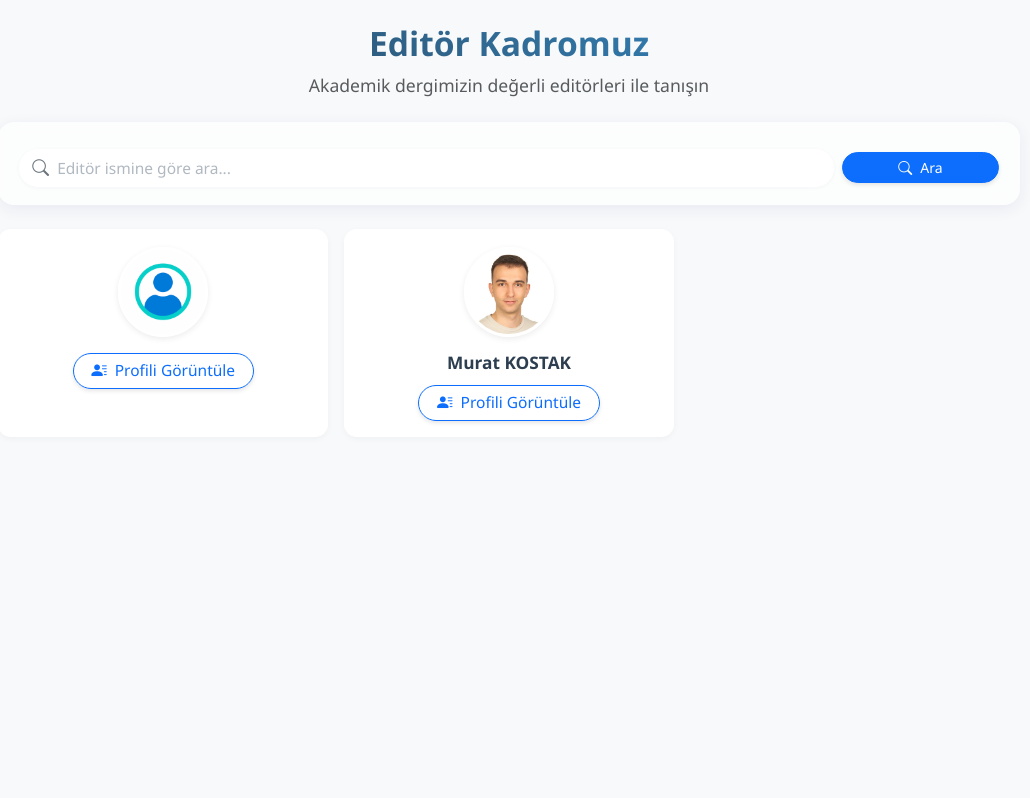
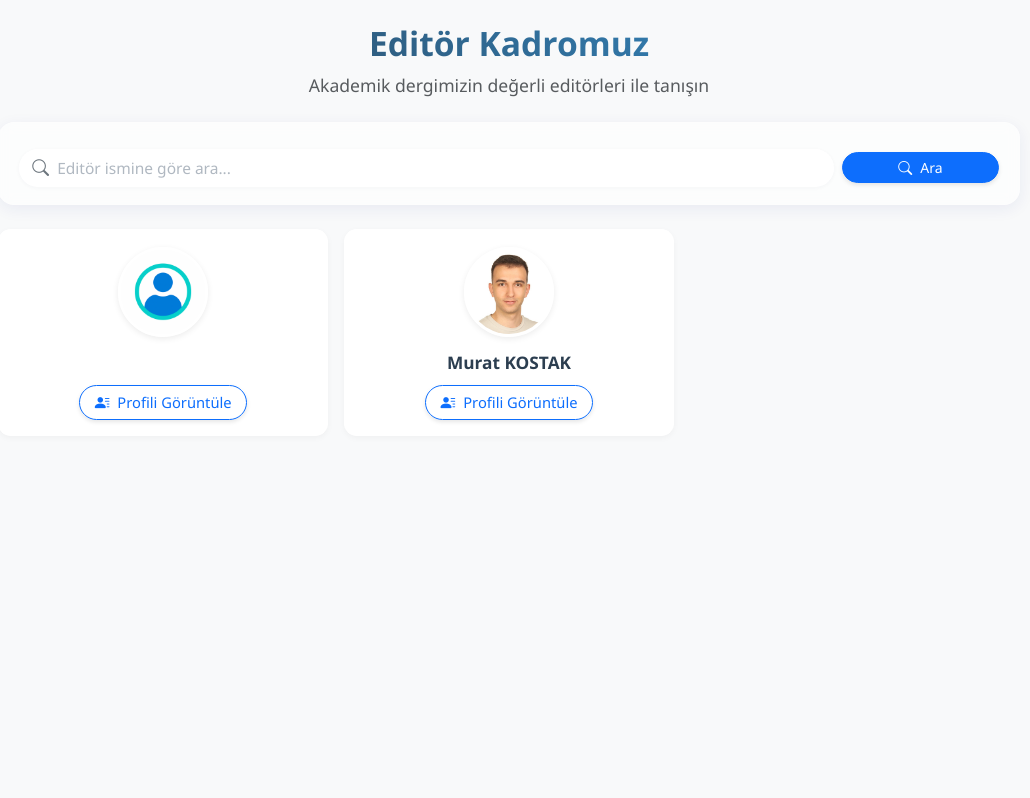
Before and after one commit to Mkosttak/academic_journal, a Django app: page /editorler/ in a window 1280 px wide. Shown: the part 151-949 px from the top of the page, without its empty margins (131-1161 px from the left). Run offline with Django 5.2, Linux system fonts and the light colour scheme; data comes from the database, SQL or seed files in the repository; both versions use the stored data as it was after the commit; some libraries are stand-ins or nearby versions.

Commit message:
sorunsuz çalışıyor

```diff
--- a/templates/pages/editorler.html
+++ b/templates/pages/editorler.html
@@ -97,6 +97,8 @@
     position: relative;
     overflow: hidden;
     box-shadow: 0 2px 6px rgba(0,0,0,0.04);
+    display: flex;
+    flex-direction: column;
 }
 
 .editor-card:hover {
@@ -149,6 +151,12 @@
     color: #6c757d;
 }
 
+.editor-info {
+    display: flex;
+    flex-direction: column;
+    flex: 1;
+}
+
 .editor-name {
     font-size: 1.08rem;
     font-weight: 600;
@@ -162,14 +170,19 @@
     line-height: 1.5;
     margin-bottom: 1rem;
     min-height: 3.2em;
+    flex: 1;
 }
 
 .btn-outline-primary {
     border-width: 1.5px;
     font-weight: 500;
-    padding: 0.35rem 1.1rem;
-    font-size: 0.97rem;
+    padding: 0.35rem 0.9rem;
+    font-size: 0.92rem;
     transition: all 0.2s ease;
+    margin-top: auto;
+    width: fit-content;
+    margin-left: auto;
+    margin-right: auto;
 }
 
 .btn-outline-primary:hover {
```
Also changed, not shown: apps/users/views.py (+27 -4 lines), db.sqlite3.
